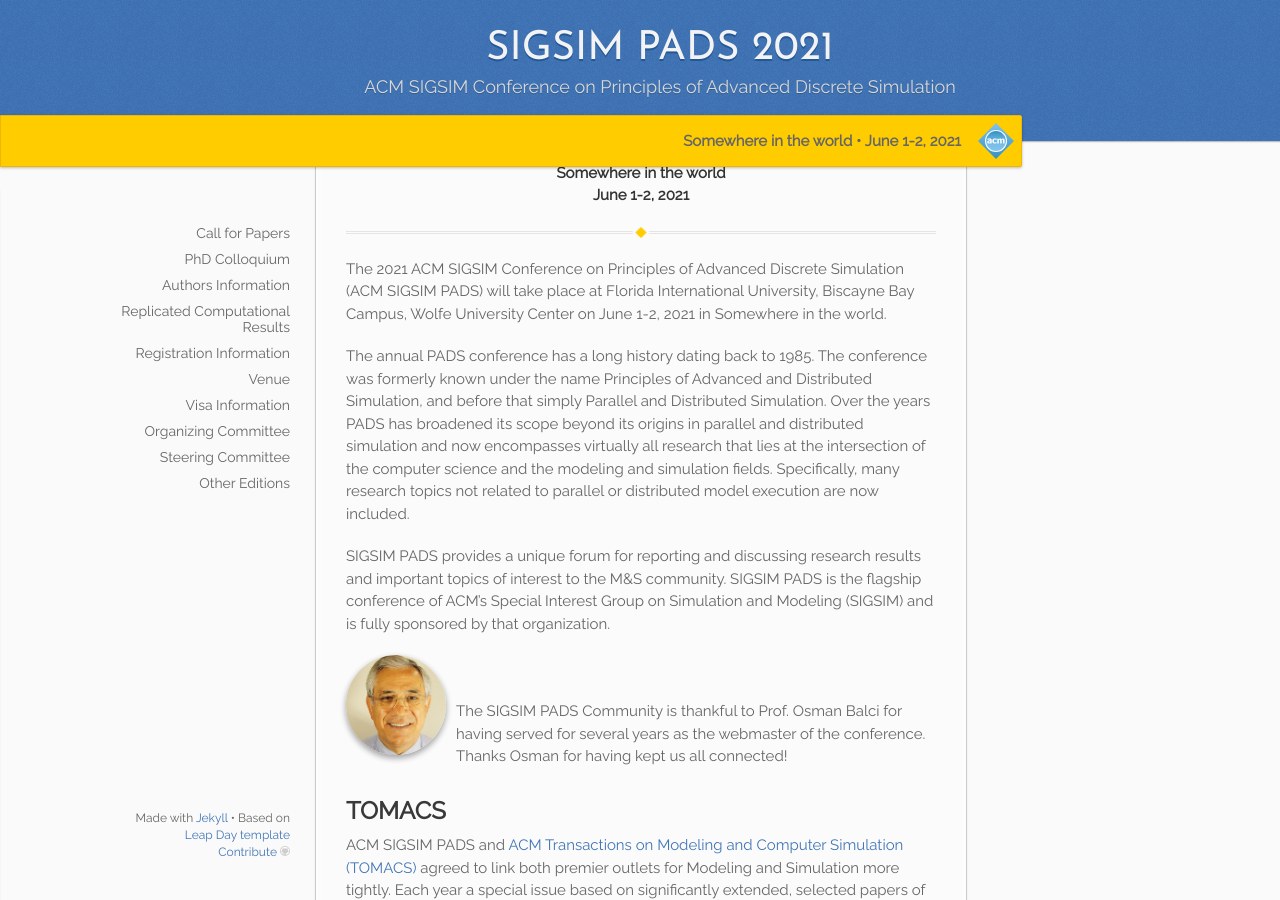
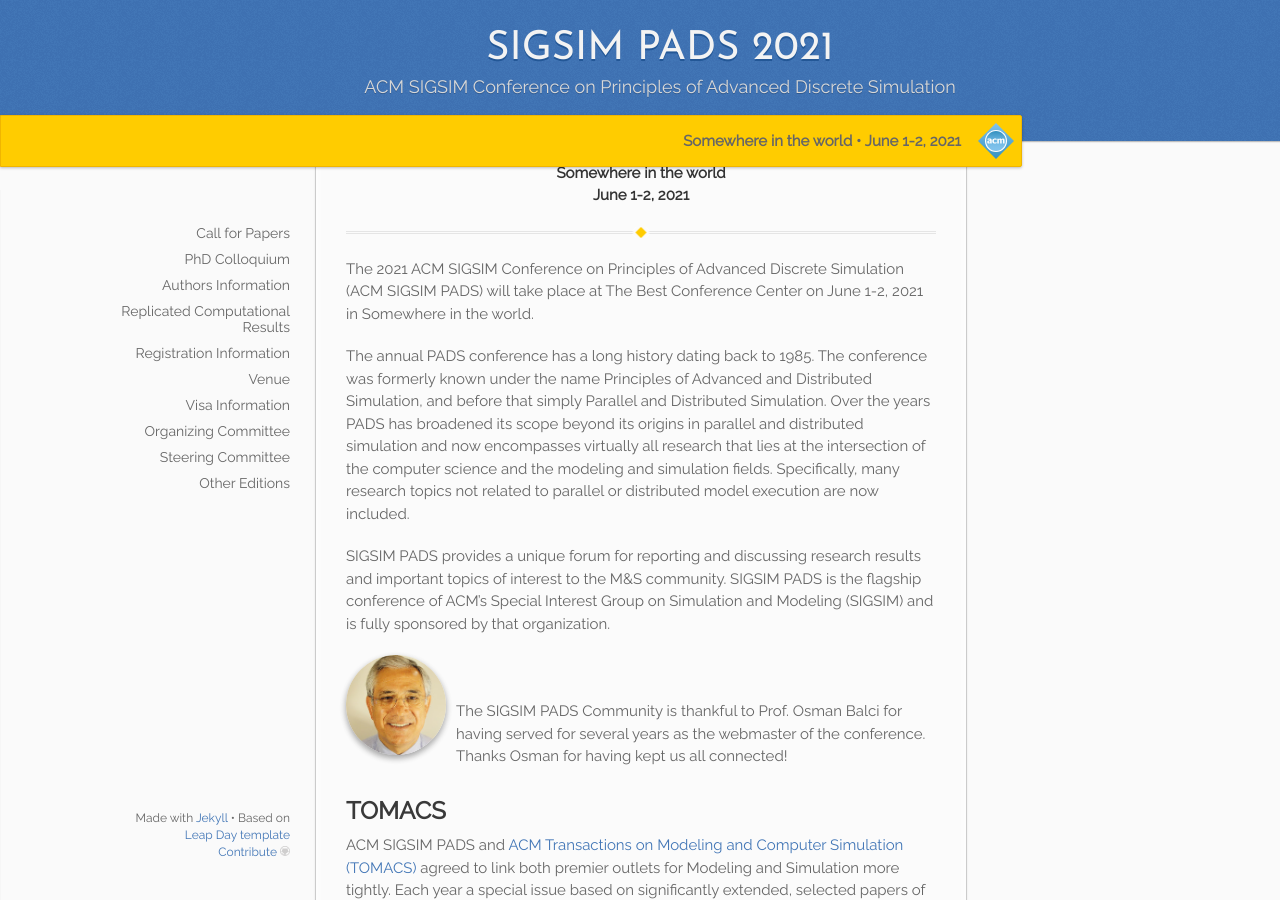
Before and after one commit to alessandropellegrini/acm-sigsim-pads, a Jekyll site: the page built from _edition_2021/index.md, in a window 1280 px wide and 900 px high, scrolled down 356 px. Built offline with Jekyll 4.4.1, drawn with Linux system fonts in a browser that asks for light colours.

Commit message:
Add more variables to _config.yml
Some variables to customize the text of the editon have been placed in
_config.yml. In this way, when cloning a new edition, a good part of the
content is already consistent with the configuration (like the year, the
venue, the location).

Signed-off-by: Alessandro Pellegrini <a.pellegrini@uniroma2.it>

```diff
--- a/_config.yml
+++ b/_config.yml
@@ -9,11 +9,15 @@
 # folder is expected to be found, and `output: true` should be set.
 # Otherwise, `site` should point to the previous webpage (if available).
 # `proceedings` should point to the digital library page of the proceedings (if availbale).
+# `venue`, `location`, and `dates` allow to customize the edition website. The current
+# markdown files rely on them throughout the text, so if you clone the content of a past
+# edition and set these variables correctly, a good part of the site is already consistent.
 collections:
   edition_2021:
     output: true
     permalink: /2021/:name
     venue: "Somewhere in the world"
+    location: "The Best Conference Center"
     dates: "June 1-2, 2021"
   edition_2020:
     proceedings: https://dl.acm.org/doi/proceedings/10.1145/3384441
--- a/_edition_2021/index.md
+++ b/_edition_2021/index.md
@@ -11,7 +11,7 @@
 
 ---
 
-The {{ year }} ACM SIGSIM Conference on Principles of Advanced Discrete Simulation (ACM SIGSIM PADS) will take place at Florida International University, Biscayne Bay Campus, Wolfe University Center on {{ edition.dates }} in {{ edition.venue }}.
+The {{ year }} ACM SIGSIM Conference on Principles of Advanced Discrete Simulation (ACM SIGSIM PADS) will take place at {{ edition.location }} on {{ edition.dates }} in {{ edition.venue }}.
 
 The annual PADS conference has a long history dating back to 1985. The conference was formerly known under the name Principles of Advanced and Distributed Simulation, and before that simply Parallel and Distributed Simulation. Over the years PADS has broadened its scope beyond its origins in parallel and distributed simulation and now encompasses virtually all research that lies at the intersection of the computer science and the modeling and simulation fields. Specifically, many research topics not related to parallel or distributed model execution are now included.
 
```
Also changed, not shown: _edition_2021/07.venue.md (+1 -1 lines), _edition_2021/09.organizing.md (+1 -1 lines).
